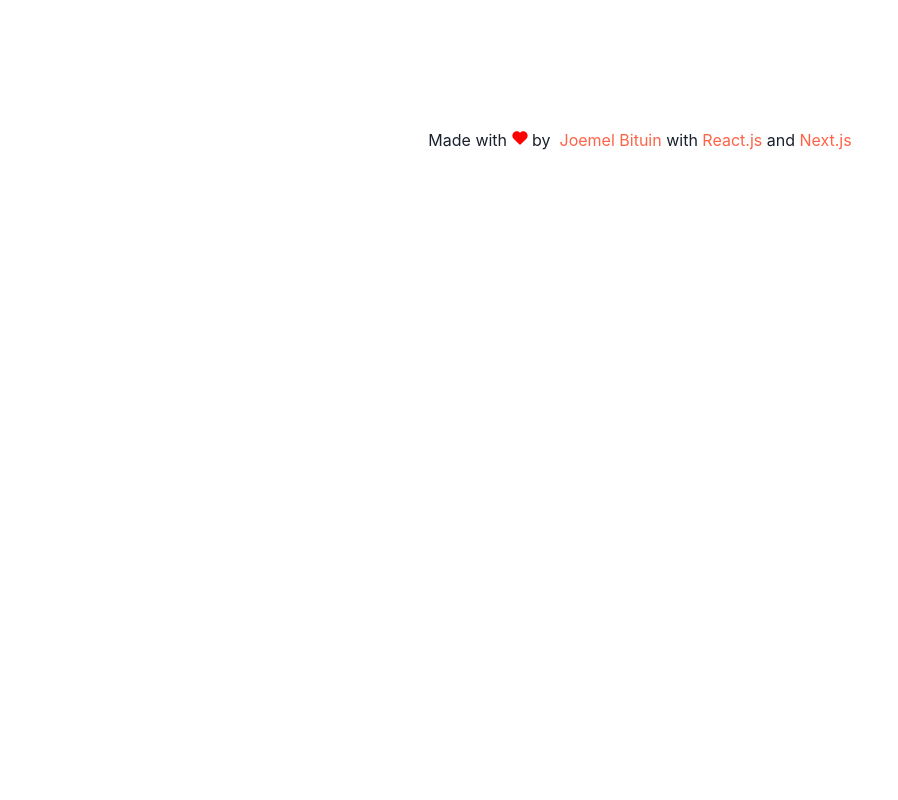
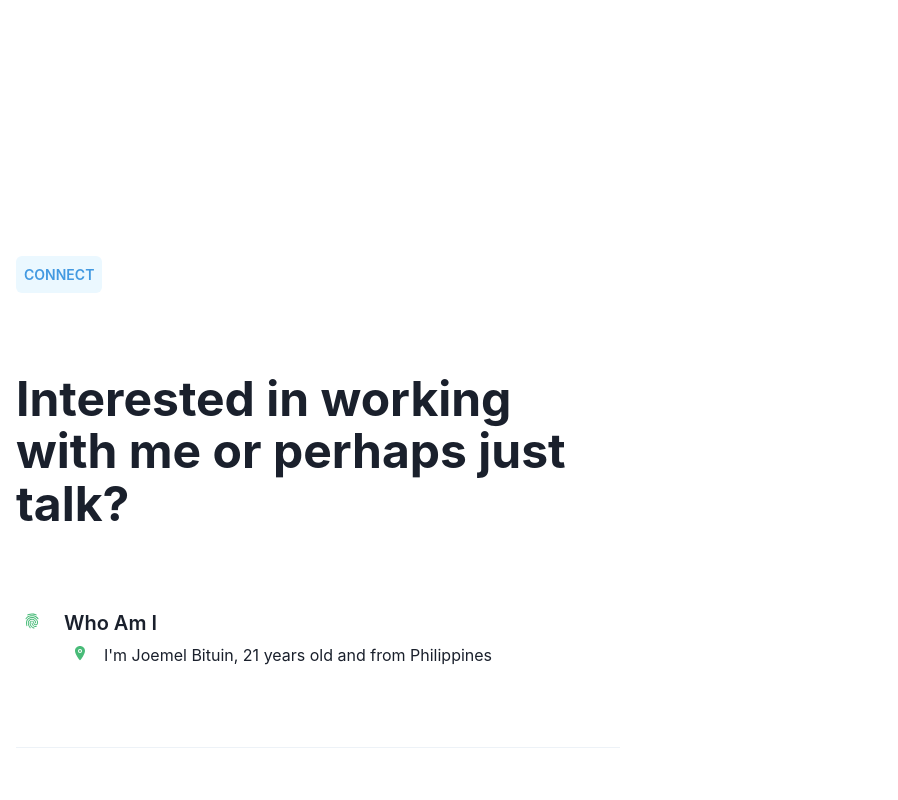
Before and after one commit to jBituin/joemelbituin, a Next.js app: page / in a window 1280 px wide. Shown: the part 1680-2480 px from the top of the page, without its empty margins (0-898 px from the left). Before the commit the page ends 1832 px from the top, so only its background shows below. Built offline with nearby package versions, Linux system fonts and the light colour scheme.

Commit message:
Display Connect section

```diff
--- a/pages/index.tsx
+++ b/pages/index.tsx
@@ -1,12 +1,14 @@
 import { Layout } from '../components/Layout';
 import { Hero } from '../components/Hero';
 import { About } from '../components/About';
+import { Connect } from '../components/Connect';
 
 export default function Home() {
   return (
     <Layout>
       <Hero />
       <About />
+      <Connect />
     </Layout>
   );
 }
```
